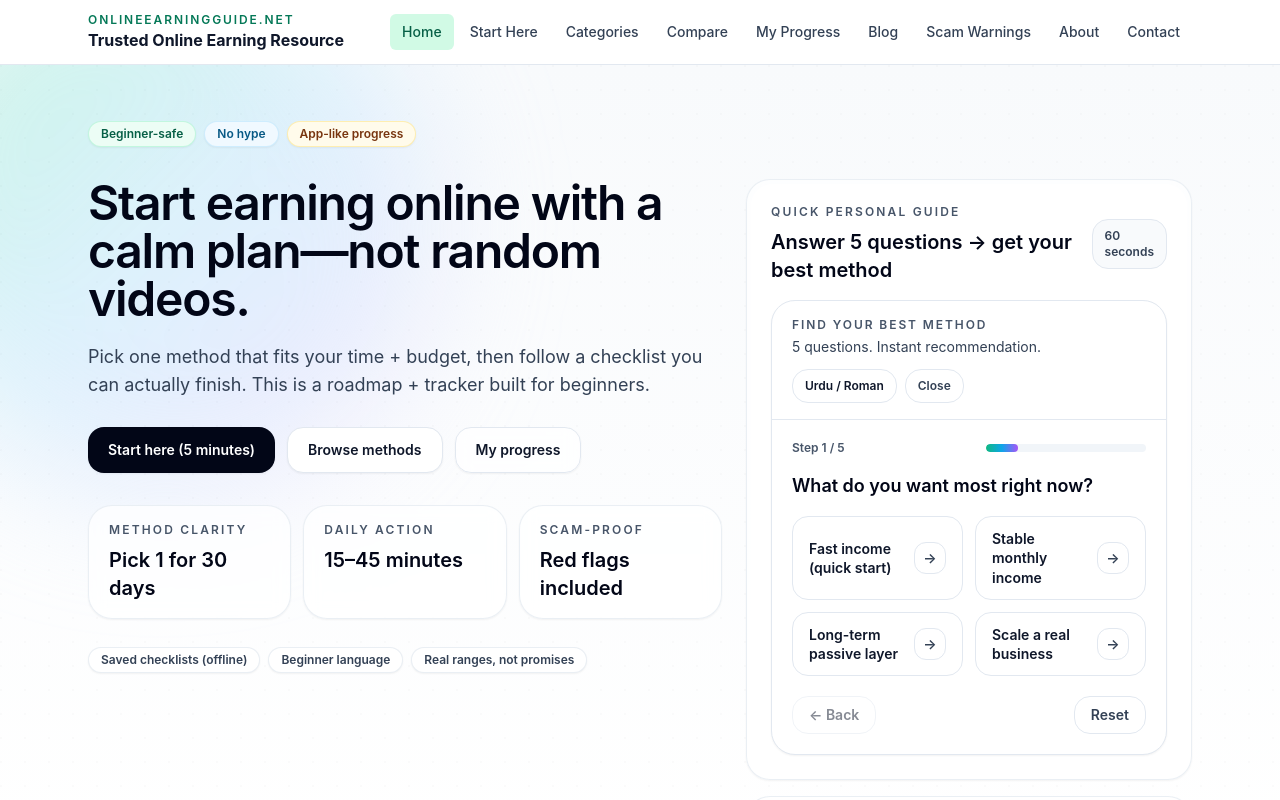
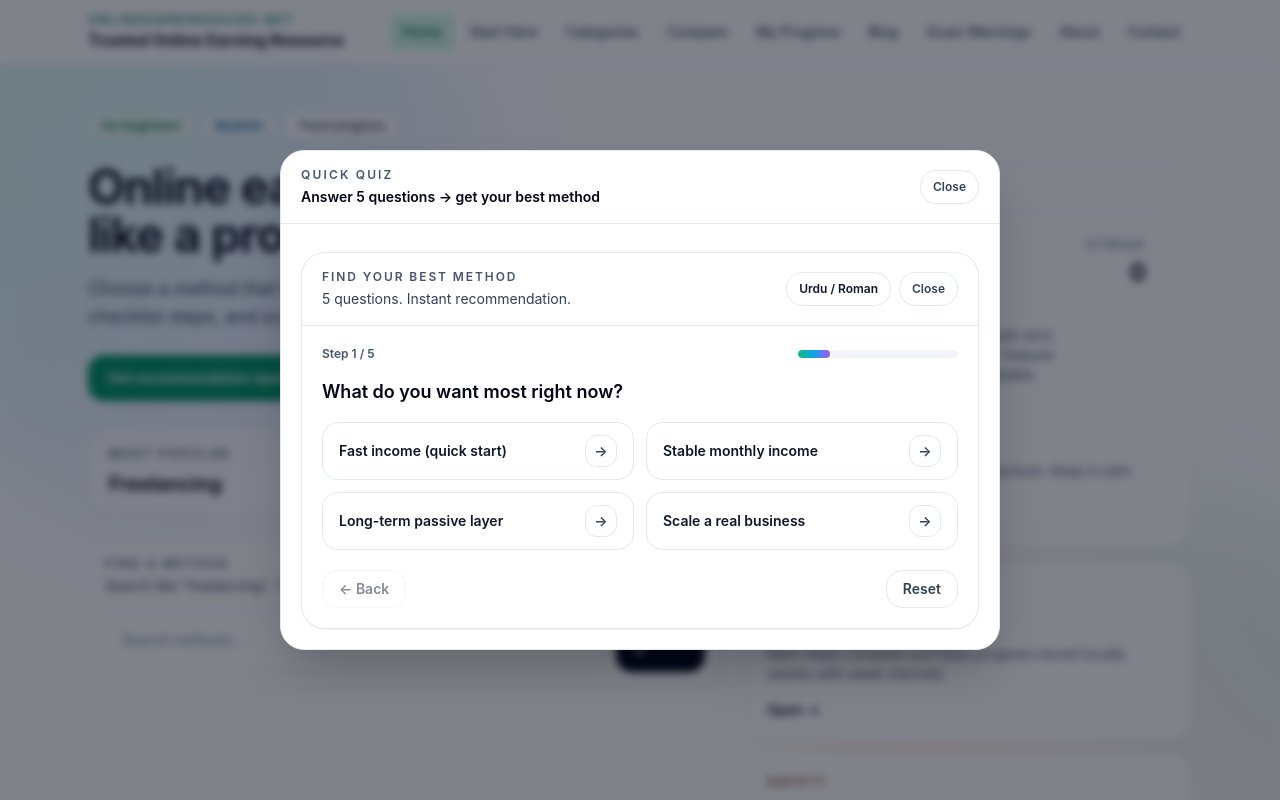
Before and after one commit to abdullah2310ishaq/dummy_site, a React (Vite) app in the folder tailwind-app/: page / in a window 1280 px wide. Shown: the top 800 px of the page. Built offline with nearby package versions, Linux system fonts and the light colour scheme.

Commit message:
Add QuizModal to HomePage for user recommendations and update UI elements

```diff
--- a/tailwind-app/src/pages/HomePage.jsx
+++ b/tailwind-app/src/pages/HomePage.jsx
@@ -1,3 +1,4 @@
+import { useEffect, useMemo, useState } from 'react'
 import { Link } from 'react-router-dom'
 import DailyTipCard from '../components/home/DailyTipCard'
 import LandingQuiz from '../components/home/LandingQuiz'
@@ -111,45 +112,118 @@ function Stat({ label, value }) {
   )
 }
 
+function QuizModal({ isOpen, onClose }) {
+  useEffect(() => {
+    if (!isOpen) return
+
+    const previousOverflow = document.body.style.overflow
+    document.body.style.overflow = 'hidden'
+
+    const onKeyDown = (event) => {
+      if (event.key === 'Escape') onClose()
+    }
+    window.addEventListener('keydown', onKeyDown)
+
+    return () => {
+      document.body.style.overflow = previousOverflow
+      window.removeEventListener('keydown', onKeyDown)
+    }
+  }, [isOpen, onClose])
+
+  if (!isOpen) return null
+
+  return (
+    <div className="fixed inset-0 z-50">
+      <div className="absolute inset-0 bg-slate-950/50 backdrop-blur-sm" onMouseDown={onClose} aria-hidden="true" />
+      <div className="relative mx-auto flex h-full max-w-3xl items-center px-4 py-6 sm:px-6">
+        <div
+          role="dialog"
+          aria-modal="true"
+          aria-label="Quick recommendations quiz"
+          className="w-full overflow-hidden rounded-3xl border border-slate-200 bg-white shadow-2xl"
+          onMouseDown={(e) => e.stopPropagation()}
+        >
+          <div className="flex items-center justify-between gap-3 border-b border-slate-200 px-5 py-4">
+            <div className="min-w-0">
+              <p className="text-xs font-semibold uppercase tracking-[0.18em] text-slate-600">Quick quiz</p>
+              <p className="mt-1 truncate text-sm font-semibold text-slate-950">Answer 5 questions → get your best method</p>
+            </div>
+            <button
+              type="button"
+              onClick={onClose}
+              className="inline-flex items-center justify-center rounded-2xl border border-slate-200 bg-white px-3 py-2 text-xs font-semibold text-slate-700 transition hover:bg-slate-50 focus:outline-none focus-visible:ring-2 focus-visible:ring-emerald-500"
+            >
+              Close
+            </button>
+          </div>
+          <div className="max-h-[80vh] overflow-y-auto px-5 py-5">
+            <LandingQuiz categories={categories} />
+          </div>
+        </div>
+      </div>
+    </div>
+  )
+}
+
 export default function HomePage() {
+  const [isQuizOpen, setIsQuizOpen] = useState(false)
+  const [searchQuery, setSearchQuery] = useState('')
+
+  useEffect(() => {
+    const key = 'home.quizModalSeen.v1'
+    try {
+      const hasSeen = window.localStorage.getItem(key) === '1'
+      if (!hasSeen) {
+        setIsQuizOpen(true)
+        window.localStorage.setItem(key, '1')
+      }
+    } catch {
+      setIsQuizOpen(true)
+    }
+  }, [])
+
+  const filteredCategories = useMemo(() => {
+    const q = searchQuery.trim().toLowerCase()
+    if (!q) return categories.slice(0, 6)
+    return categories
+      .filter((c) => `${c.title} ${c.overview} ${c.description}`.toLowerCase().includes(q))
+      .slice(0, 6)
+  }, [searchQuery])
+
   return (
     <>
-      <section className="relative overflow-hidden bg-gradient-to-b from-slate-50 via-white to-white">
+      <QuizModal isOpen={isQuizOpen} onClose={() => setIsQuizOpen(false)} />
+
+      <section className="relative overflow-hidden bg-white">
         <div className="pointer-events-none absolute inset-0">
-          <div className="absolute -left-28 -top-28 h-[34rem] w-[34rem] rounded-full bg-gradient-to-br from-emerald-200/70 via-sky-200/45 to-purple-200/55 blur-3xl" />
-          <div className="absolute -bottom-36 -right-32 h-[36rem] w-[36rem] rounded-full bg-gradient-to-tr from-amber-200/55 via-rose-200/35 to-emerald-200/55 blur-3xl" />
-          <div
-            className="absolute inset-0 opacity-[0.18]"
-            style={{
-              backgroundImage: 'radial-gradient(circle at 1px 1px, rgba(15,23,42,0.10) 1px, transparent 0)',
-              backgroundSize: '24px 24px',
-            }}
-          />
+          <div className="absolute -left-32 -top-40 h-[38rem] w-[38rem] rounded-full bg-gradient-to-br from-emerald-200/55 via-sky-200/40 to-purple-200/50 blur-3xl" />
+          <div className="absolute -bottom-48 -right-44 h-[42rem] w-[42rem] rounded-full bg-gradient-to-tr from-amber-200/45 via-rose-200/30 to-emerald-200/50 blur-3xl" />
         </div>
 
-        <div className="relative mx-auto max-w-6xl px-4 pb-10 pt-12 sm:px-6 sm:pb-14 sm:pt-14">
+        <div className="relative mx-auto max-w-6xl px-4 pb-10 pt-10 sm:px-6 sm:pb-12 sm:pt-12">
           <div className="flex flex-wrap items-center gap-2">
-            <Badge tone="emerald">Beginner-safe</Badge>
-            <Badge tone="sky">No hype</Badge>
-            <Badge tone="amber">App-like progress</Badge>
+            <Badge tone="emerald">For beginners</Badge>
+            <Badge tone="sky">Realistic</Badge>
+            <Badge>Track progress</Badge>
           </div>
 
-          <div className="mt-8 grid gap-6 lg:grid-cols-12 lg:items-start">
+          <div className="mt-6 grid gap-6 lg:grid-cols-12 lg:items-start">
             <div className="lg:col-span-7">
               <h1 className="text-4xl font-semibold leading-tight tracking-tight text-slate-950 sm:text-5xl">
-                Start earning online with a calm plan—not random videos.
+                Online earning, explained like a product—not a lecture.
               </h1>
-              <p className="mt-5 max-w-2xl text-base text-slate-700 sm:text-lg">
-                Pick one method that fits your time + budget, then follow a checklist you can actually finish. This is a roadmap + tracker built for beginners.
+              <p className="mt-4 max-w-2xl text-base text-slate-700 sm:text-lg">
+                Choose a method that fits your time and budget. Get a clear weekly loop, checklist steps, and scam-safe guidance.
               </p>
 
-              <div className="mt-7 flex flex-wrap gap-3">
-                <Link
-                  to="/start-here"
-                  className="inline-flex items-center justify-center rounded-2xl bg-slate-950 px-5 py-3 text-sm font-semibold text-white shadow-sm transition hover:bg-slate-900 focus:outline-none focus-visible:ring-2 focus-visible:ring-emerald-500"
+              <div className="mt-6 flex flex-wrap gap-3">
+                <button
+                  type="button"
+                  onClick={() => setIsQuizOpen(true)}
+                  className="inline-flex items-center justify-center rounded-2xl bg-emerald-600 px-5 py-3 text-sm font-semibold text-white shadow-sm transition hover:bg-emerald-700 focus:outline-none focus-visible:ring-2 focus-visible:ring-emerald-500"
                 >
-                  Start here (5 minutes)
-                </Link>
+                  Get recommendation (quiz)
+                </button>
                 <Link
                   to="/categories"
                   className="inline-flex items-center justify-center rounded-2xl border border-slate-200 bg-white px-5 py-3 text-sm font-semibold text-slate-900 shadow-sm transition hover:bg-slate-50 focus:outline-none focus-visible:ring-2 focus-visible:ring-emerald-500"
@@ -157,67 +231,69 @@ export default function HomePage() {
                   Browse methods
                 </Link>
                 <Link
-                  to="/progress"
+                  to="/start-here"
                   className="inline-flex items-center justify-center rounded-2xl border border-slate-200 bg-white/70 px-5 py-3 text-sm font-semibold text-slate-900 shadow-sm backdrop-blur transition hover:bg-white focus:outline-none focus-visible:ring-2 focus-visible:ring-emerald-500"
                 >
-                  My progress
+                  Start here
                 </Link>
               </div>
 
-              <div className="mt-8 grid gap-3 sm:grid-cols-3">
-                <Stat label="Method clarity" value="Pick 1 for 30 days" />
-                <Stat label="Daily action" value="15–45 minutes" />
-                <Stat label="Scam-proof" value="Red flags included" />
+              <div className="mt-7 grid gap-3 sm:grid-cols-3">
+                <Stat label="Most popular" value="Freelancing" />
+                <Stat label="Fastest start" value="1–3 weeks" />
+                <Stat label="Low budget" value="Free tools" />
               </div>
 
-              <div className="mt-7 flex flex-wrap gap-2">
-                <Badge>Saved checklists (offline)</Badge>
-                <Badge>Beginner language</Badge>
-                <Badge>Real ranges, not promises</Badge>
+              <div className="mt-6 rounded-3xl border border-slate-200 bg-white p-4 shadow-sm">
+                <div className="flex flex-wrap items-center justify-between gap-3">
+                  <div>
+                    <p className="text-xs font-semibold uppercase tracking-[0.18em] text-slate-600">Find a method</p>
+                    <p className="mt-1 text-sm text-slate-700">Search like “freelancing”, “remote jobs”, “content”.</p>
+                  </div>
+                  <Link to="/compare" className="text-sm font-semibold text-emerald-700 hover:text-emerald-800">
+                    Compare methods →
+                  </Link>
+                </div>
+                <div className="mt-3 flex flex-col gap-3 sm:flex-row">
+                  <input
+                    value={searchQuery}
+                    onChange={(e) => setSearchQuery(e.target.value)}
+                    placeholder="Search methods…"
+                    className="w-full rounded-2xl border border-slate-200 bg-white px-4 py-3 text-sm font-semibold text-slate-900 shadow-sm outline-none placeholder:text-slate-400 focus:border-emerald-400 focus:ring-2 focus:ring-emerald-200"
+                    aria-label="Search earning methods"
+                  />
+                  <Link
+                    to="/categories"
+                    className="inline-flex items-center justify-center rounded-2xl bg-slate-950 px-4 py-3 text-sm font-semibold text-white transition hover:bg-slate-900"
+                  >
+                    View all →
+                  </Link>
+                </div>
               </div>
             </div>
 
             <div className="lg:col-span-5">
-              <div className="rounded-3xl border border-slate-200/70 bg-white/70 p-1 shadow-sm backdrop-blur">
-                <div className="rounded-[22px] bg-white p-5">
-                  <div className="flex items-center justify-between gap-3">
-                    <div>
-                      <p className="text-xs font-semibold uppercase tracking-[0.18em] text-slate-600">Quick personal guide</p>
-                      <h2 className="mt-2 text-xl font-semibold text-slate-950">Answer 5 questions → get your best method</h2>
-                    </div>
-                    <span className="hidden rounded-2xl border border-slate-200 bg-slate-50 px-3 py-2 text-xs font-semibold text-slate-700 sm:inline-flex">
-                      60 seconds
-                    </span>
-                  </div>
-                  <div className="mt-4">
-                    <LandingQuiz categories={categories} />
-                  </div>
+              <div className="rounded-3xl border border-slate-200 bg-white p-5 shadow-sm">
+                <p className="text-xs font-semibold uppercase tracking-[0.18em] text-slate-600">Today’s momentum</p>
+                <div className="mt-3">
+                  <DailyTipCard />
                 </div>
               </div>
 
-              <div className="mt-4 rounded-3xl border border-slate-200/70 bg-white/70 p-1 shadow-sm backdrop-blur">
-                <div className="rounded-[22px] bg-white p-5">
-                  <p className="text-xs font-semibold uppercase tracking-[0.18em] text-slate-600">Today’s momentum</p>
-                  <div className="mt-3">
-                    <DailyTipCard />
-                  </div>
-                </div>
-              </div>
-
-              <div className="mt-4 grid gap-3 sm:grid-cols-2 lg:grid-cols-1">
+              <div className="mt-4 grid gap-3">
                 <ActionTile
-                  to="/compare"
-                  tone="sky"
-                  eyebrow="Decide faster"
-                  title="Compare two methods"
-                  body="Side‑by‑side difficulty, risk, investment, speed, and who each method fits best."
+                  to="/progress"
+                  tone="emerald"
+                  eyebrow="Track"
+                  title="Saved checklists"
+                  body="Mark steps complete and keep progress stored locally (works with weak internet)."
                 />
                 <ActionTile
                   to="/scam-warnings"
                   tone="amber"
                   eyebrow="Safety"
                   title="Scam warnings (must read)"
-                  body="Learn the red flags in 60 seconds so you don’t waste months or money."
+                  body="Red flags that save you time, money, and stress—especially as a beginner."
                 />
               </div>
             </div>
@@ -225,7 +301,7 @@ export default function HomePage() {
         </div>
       </section>
 
-      <section className="mx-auto max-w-6xl px-4 py-12 sm:px-6 sm:py-14">
+      <section className="mx-auto max-w-6xl px-4 py-10 sm:px-6 sm:py-12">
         <div className="flex flex-wrap items-end justify-between gap-4">
           <div>
             <p className="text-sm font-semibold text-emerald-800">Featured methods</p>
@@ -243,7 +319,7 @@ export default function HomePage() {
         </div>
 
         <div className="mt-8 grid gap-4 md:grid-cols-2 lg:grid-cols-3">
-          {categories.slice(0, 6).map((item) => (
+          {filteredCategories.map((item) => (
             <FeaturedCategoryCard key={item.slug} item={item} />
           ))}
         </div>
```
